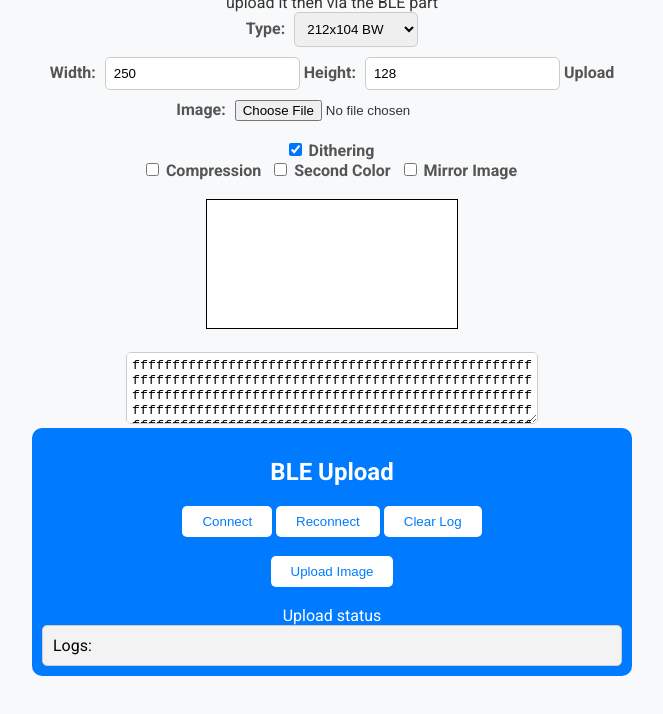
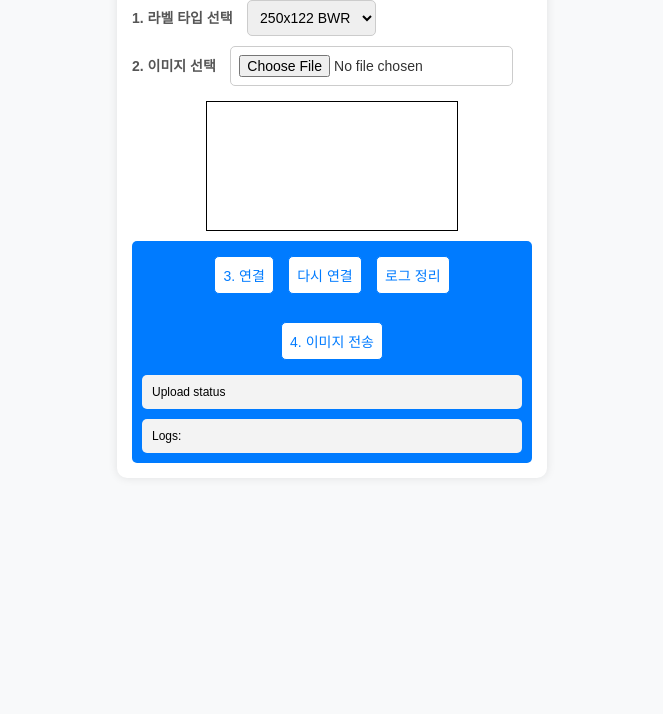
Before and after one commit to eigger/eigger.github.io, a plain HTML site: page GICISKY_Paper_Image_Upload.html in a window 1280 px wide. Shown: the part 86-800 px from the top of the page, without its empty margins (308-971 px from the left). Drawn offline with Linux system fonts and the light colour scheme.

Commit message:
Update GICISKY_Paper_Image_Upload.html

```diff
--- a/GICISKY_Paper_Image_Upload.html
+++ b/GICISKY_Paper_Image_Upload.html
@@ -10,161 +10,176 @@
     <link href="https://fonts.googleapis.com/css2?family=Roboto:wght@400;700&display=swap" rel="stylesheet">
     <style>
         body {
-            font-family: 'Roboto', sans-serif;
+            font-family: 'Arial', sans-serif;
             text-align: center;
             margin: 20px;
             background-color: #f8f9fa;
             color: #333;
         }
 
-        h1 {
+        h1, h2 {
             color: #007bff;
-            margin-bottom: 1px;
+            margin-bottom: 10px;
+            font-size: 20px;
         }
 
         label {
             font-weight: bold;
             margin-right: 5px;
             color: #555;
+            font-size: 14px;
+            width: 150px;
+            /* display: inline-block; */
         }
 
-        input[type="text"],
-        select {
+        input,
+        select,
+        button {
             padding: 8px;
-            margin-bottom: 10px;
+            margin: 5px;
             border-radius: 5px;
             border: 1px solid #ccc;
+            font-size: 14px;
         }
 
         button {
-            padding: 8px 20px;
             background-color: #007bff;
             color: #fff;
+            cursor: pointer;
+            transition: background-color 0.3s;
             border: none;
-            border-radius: 5px;
-            cursor: pointer;
-            transition: background-color 0.3s ease;
         }
 
         button:hover {
             background-color: #0056b3;
         }
 
-        canvas {
-            border: 1px solid black;
+        .container {
+            max-width: 400px;
+            margin: 0 auto;
+            background: white;
+            padding: 15px;
+            border-radius: 10px;
+            box-shadow: 0px 0px 10px rgba(0, 0, 0, 0.1);
         }
 
-        textarea {
-            padding: 5px;
-            border: 1px solid #ccc;
-            border-radius: 5px;
-            width: 100%;
-            max-width: 400px;
-            margin: 0 auto;
+        .options {
+            display: flex;
+            flex-wrap: wrap;
+            justify-content: center;
+            gap: 10px;
+            margin: 10px 0;
+        }
+        .select-label {
+            text-align: left;
+        }
+        .file-upload {
+            text-align: left;
+        }
+        #myCanvas {
+            border: 1px solid black;
+            display: block;
+            margin: 10px auto;
         }
 
-        .container {
-            max-width: 600px;
-            margin: 0 auto;
+        /* 숨겨진 textarea */
+        #pixelData {
+            display: none;
         }
 
         #ble-upload {
+            margin-top: 5px;
             padding: 10px;
-            background-color: #007bff;
+            border-radius: 5px;
+            background: #007bff;
             color: #fff;
-            border-radius: 10px;
         }
 
         #ble-upload button {
-            background-color: #fff;
+            background-color: white;
             color: #007bff;
+            border: 1px solid #007bff;
         }
 
         #ble-upload button:hover {
             background-color: #ddd;
         }
-
+        #status {
+            text-align: left;
+            padding: 10px;
+            border-radius: 5px;
+            background-color: #f3f3f3;
+            color: black;
+            font-size: 12px;
+            margin-top: 10px;
+        }
         #log {
             text-align: left;
             padding: 10px;
-            border: 1px solid #ccc;
             border-radius: 5px;
             background-color: #f3f3f3;
             color: black;
+            font-size: 12px;
+            margin-top: 10px;
         }
+
     </style>
 </head>
 
 <body>
     <div class="container">
         <h1>Gicisky BLE E-Paper Uploader</h1>
-        Select display or enter Raw Type from advertising data to create the image<br>
-        upload it then via the BLE part<br>
-        <label for="optionsSelect">Type:</label>
-        <select id="optionsSelect" onchange="updateParameters()">
-            <option value="Not Added">212x104 BW</option>
-            <option value="Not Added">212x104 BWR</option>
-            <option value="0030">296x128 BW</option>
-            <option value="0032">296x128 BWR</option>
-            <option value="0049">400x300 BW</option>
-            <option value="004B">400x300 BWR</option>
-            <option value="Not Added">640x384 BW</option>
-            <option value="Not Added">640x384 BWR</option>
-            <option value="Not Added">960x640 BW</option>
-            <option value="Not Added">960x640 BWR</option>
-            <option value="40A0">250x132 TFT</option>
-            <option value="Not Added">196x96 BW</option>
-            <option value="Not Added">196x96 BWR</option>
-            <option value="Not Added">640x480 BW</option>
-            <option value="Not Added">640x480 BWR</option>
-            <option value="4109">250x122 BW</option>
-            <option value="410B">250x122 BWR</option>
-            <option value="0129">800x480 BW</option>
-            <option value="012B">800x480 BWR</option>
-            <option value="Not Added">280x480 BW</option>
-            <option value="Not Added">280x480 BWR</option>
-        </select><br>
-        <!-- <label for="rawTypeInput">Raw Type:</label>
-        <input type="text" id="rawTypeInput" placeholder="Type" value="40A0">
-        <button onclick="decodeRaw()">Decode</button><br>
-        Type is first and last byte of advertising data, example: A01E810140 = 40A0<br><br> -->
-        <label for="widthInput">Width:</label>
-        <input type="text" id="widthInput" placeholder="Width" value="250">
-        <label for="heightInput">Height:</label>
-        <input type="text" id="heightInput" placeholder="Height" value="128">
-        <!-- <button onclick="createCanvas()">Create Canvas</button><br><br> -->
-        <label for="imageUpload">Upload Image:</label>
-        <input type="file" id="imageUpload" accept="image/*" onclick="resetImageSelector()" onchange="uploadImage()"><br><br>
-        <input onchange="getPixelData()" type="checkbox" checked="false" id="ditherrin">
-        <label for="ditherrin">Dithering</label><br>
-        <input type="checkbox" id="compressionCheckbox">
-        <label for="compressionCheckbox">Compression</label>
-        <input type="checkbox" id="secondColorCheckbox">
-        <label for="secondColorCheckbox">Second Color</label>
-        <input type="checkbox" id="mirrorCheckbox">
-        <label for="mirrorCheckbox">Mirror Image</label><br><br>
-        <canvas id="myCanvas" width="100" height="50"></canvas><br><br>
-        <!-- <label for="textInput">Enter Text:</label>
-        <input type="text" id="textInput" placeholder="Text" value="Hello">
-        <button onclick="addText()">Add Text</button><br><br>
-        <button onclick="getPixelData()">Get Pixel Data</button><br><br> -->
-        <textarea id="pixelData" rows="4" cols="10"></textarea>
+
+        <!-- 라벨 타입 선택 -->
+        <div class="select-label">
+            <label for="optionsSelect">1. 라벨 타입 선택</label>
+            <select id="optionsSelect" onchange="updateParameters()">
+                <option value="410B">250x122 BWR</option>
+                <option value="40A0">250x132 TFT</option>
+            </select>
+        </div>
+
+        <!-- Width & Height 설정 -->
+        <div style="display: none;">
+            <label for="widthInput">Width:</label>
+            <input type="text" id="widthInput" value="250" style="width: 50px;">
+            <label for="heightInput">Height:</label>
+            <input type="text" id="heightInput" value="128" style="width: 50px;">
+        </div>
+
+        <!-- 체크박스 옵션 -->
+        <div class="options" style="display: none;">
+            <label><input type="checkbox" id="ditherrin"> Dithering</label>
+            <label><input type="checkbox" id="compressionCheckbox"> Compression</label>
+            <label><input type="checkbox" id="secondColorCheckbox"> Second Color</label>
+            <label><input type="checkbox" id="mirrorCheckbox"> Mirror</label>
+        </div>
+
+        <!-- 이미지 업로드 -->
+        <div class="file-upload">
+            <label for="imageUpload">2. 이미지 선택</label>
+            <input type="file" id="imageUpload" accept="image/*" onclick="resetImageSelector()" onchange="uploadImage()">
+        </div>
+
+        <!-- 캔버스 -->
+        <canvas id="myCanvas" width="250" height="128"></canvas>
+
+        <!-- 숨겨진 textarea -->
+        <textarea id="pixelData"></textarea>
+
+        <!-- BLE 업로드 섹션 -->
         <div id="ble-upload">
-            <h2>BLE Upload</h2>
-            <button id="connectbutton" type="button" onclick="preConnect();">Connect</button>
-            <button type="button" onclick="reConnect();">Reconnect</button>
-            <button type="button" onclick="document.getElementById('log').innerHTML = '';">Clear Log</button>
+            <button id="connectbutton" onclick="preConnect();">3. 연결</button>
+            <button onclick="reConnect();">다시 연결</button>
+            <button onclick="document.getElementById('log').innerHTML = '';">로그 정리</button>
             <br><br>
-            <button type="button" onclick="sendimg(document.getElementById('pixelData').value);">Upload Image</button>
-            <br><br>
-            <!-- <input type="text" id="cmdTXT" value="01">
-            <button type="button" onclick="sendcmd(document.getElementById(&quot;cmdTXT&quot;).value);">Send Debug
-                CMD</button>
-            <br> -->
+            <button onclick="sendimg(document.getElementById('pixelData').value);">4. 이미지 전송</button>
             <div id="status">Upload status</div>
             <div id="log">Logs:</div>
         </div>
     </div>
+
+
     <script>
         function createCanvas() {
             var width = parseInt(document.getElementById('widthInput').value);
@@ -321,6 +336,7 @@
         }
 
         function doAll() {
+            //updateParameters();
             createCanvas();
             //addText();
             getPixelData();
@@ -351,7 +367,7 @@
             console.log("Display Mirror: " + singleDoubleMirror);
             console.log("Display Compression: " + canDoCompression);
 
-
+            document.getElementById('ditherrin').checked = false;
             if (canDoCompression)
                 document.getElementById('compressionCheckbox').checked = true;
             else
@@ -408,16 +424,16 @@
 
             switch (dispPtype) {
                 case 0:// TFT
-                    document.getElementById('mirrorCheckbox').checked = true;
+                    document.getElementById('mirrorCheckbox').checked = false;
                     break;
                 case 1:// EPA
-                    document.getElementById('mirrorCheckbox').checked = true;
+                    document.getElementById('mirrorCheckbox').checked = false;
                     break;
                 case 2:// EPA1
                     document.getElementById('mirrorCheckbox').checked = false;
                     break;
                 case 3:// EPA2
-                    document.getElementById('mirrorCheckbox').checked = true;
+                    document.getElementById('mirrorCheckbox').checked = false;
                     break;
             }
             switch (availColors) {
@@ -591,7 +607,7 @@
         function disconnect() {
             resetVariables();
             addLog('Disconnected.');
-            document.getElementById("connectbutton").innerHTML = 'Connect';
+            document.getElementById("connectbutton").innerHTML = '3. 연결';
         }
 
         function handleNotify(data) {
@@ -643,7 +659,7 @@
                     return Theservice.getCharacteristic(0xFEF1);
                 }).then(characteristic => {
                     addLog('> Found write characteristic');
-                    document.getElementById("connectbutton").innerHTML = 'Disconnect';
+                    document.getElementById("connectbutton").innerHTML = '연결 해제';
                     writeCharacteristic = characteristic;
                     return writeCharacteristic.startNotifications().then(() => {
                         writeCharacteristic.addEventListener('characteristicvaluechanged', event => {
@@ -747,6 +763,7 @@
         }
 
         window.onload = function () {
+            updateParameters();
             doAll();
         }
         function uploadImage() {
```
